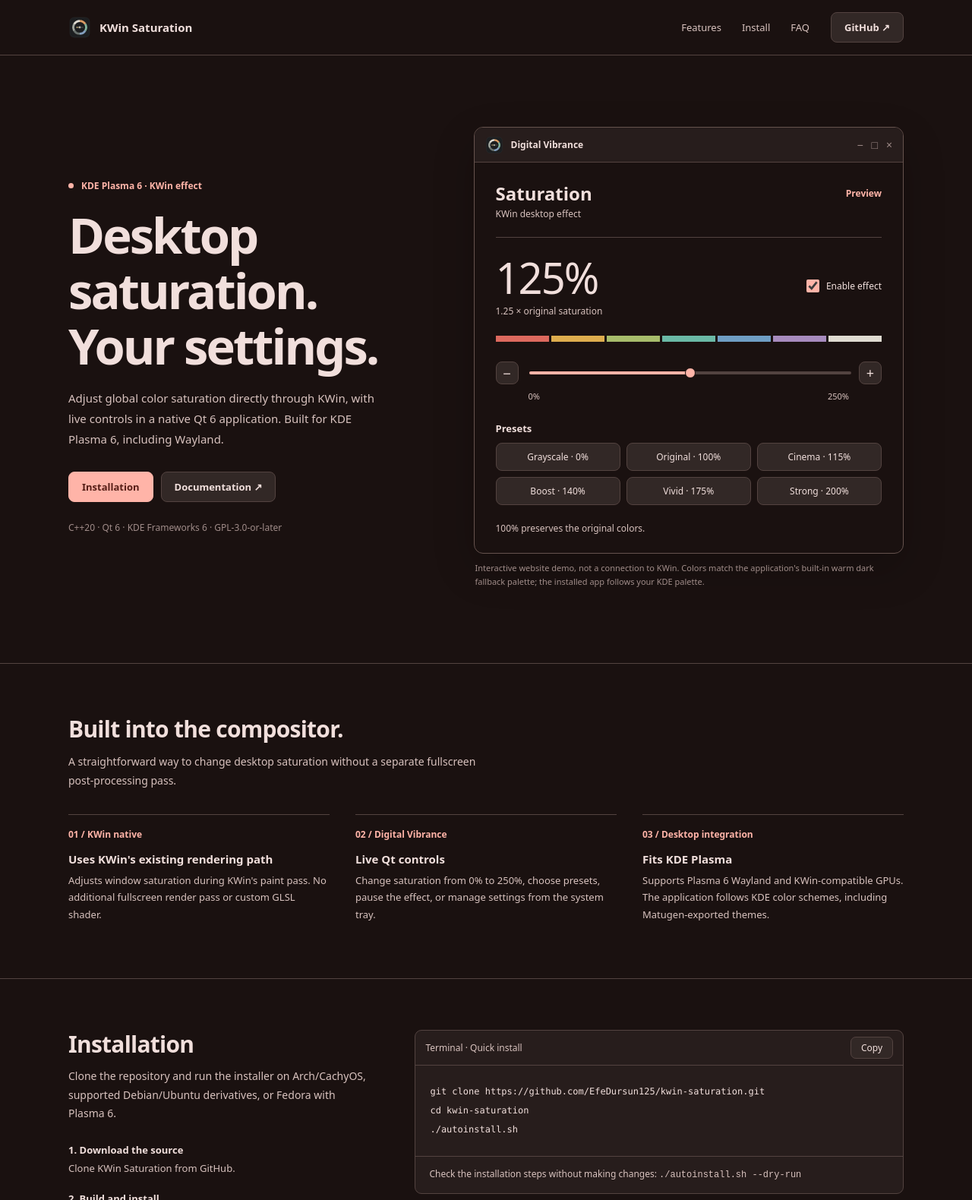
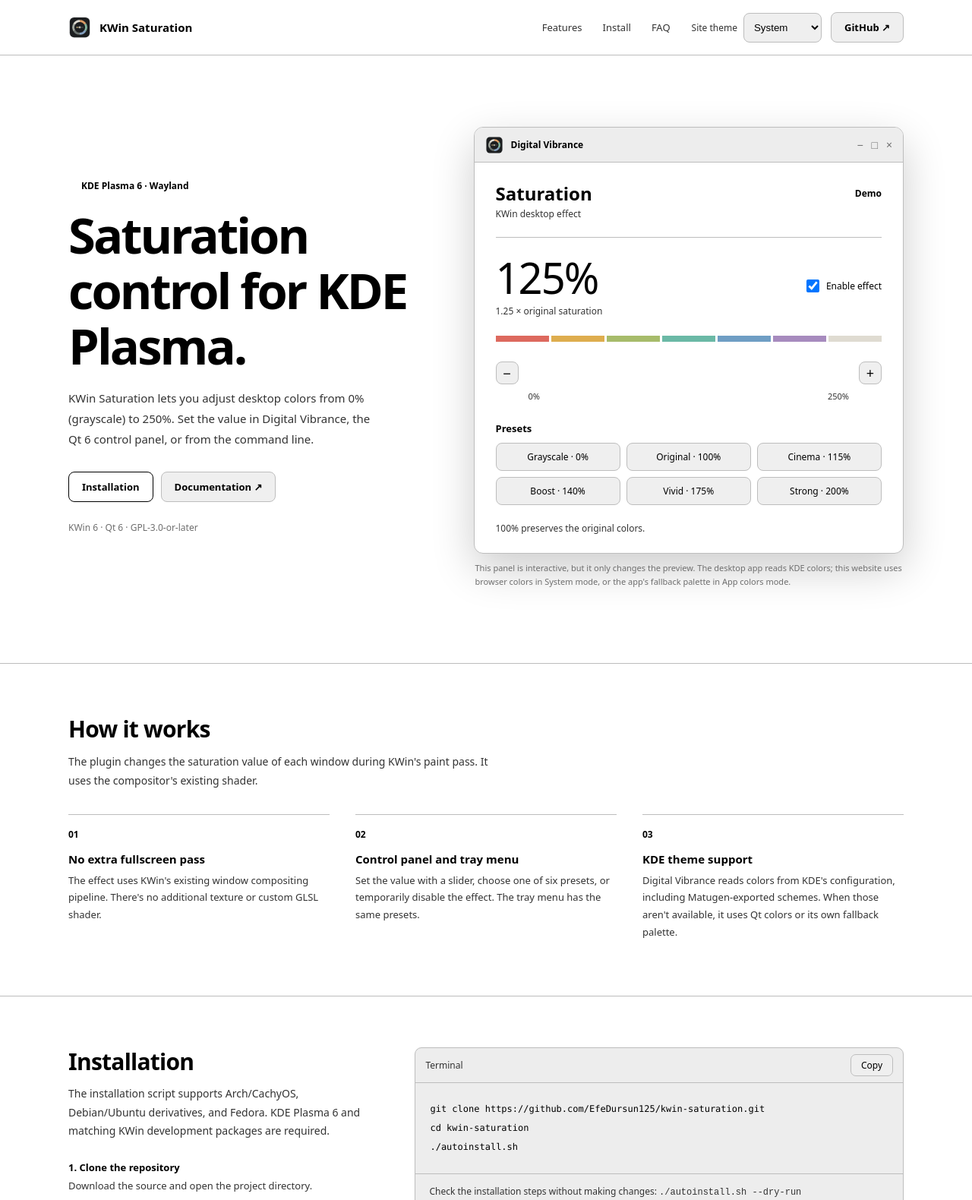
Before and after one commit to EfeDursun125/kwin-saturation, a plain HTML site: page docs/index.html in a window 1280 px wide. Shown: the top 1580 px of the page at 76% size. Drawn offline with Linux system fonts and the light colour scheme.

Commit message:
Use system browser colors and rewrite page copy in plain language

```diff
--- a/docs/index.html
+++ b/docs/index.html
@@ -4,11 +4,12 @@
   <meta charset="utf-8">
   <meta name="viewport" content="width=device-width, initial-scale=1">
   <meta name="theme-color" content="#1a1110">
-  <meta name="description" content="Control desktop saturation on KDE Plasma 6 with a native KWin effect and Qt 6 control panel.">
+  <meta name="color-scheme" content="light dark">
+  <meta name="description" content="Set desktop saturation from 0% to 250% in KDE Plasma 6. Includes a Qt control panel, presets and command-line control.">
   <meta property="og:title" content="KWin Saturation">
-  <meta property="og:description" content="Native saturation control for KDE Plasma 6.">
+  <meta property="og:description" content="Change desktop saturation in KDE Plasma 6 using a KWin effect and Qt control panel.">
   <meta property="og:type" content="website">
-  <link rel="icon" type="image/svg+xml" href="https://raw.githubusercontent.com/EfeDursun125/kwin-saturation/main/kwin-saturation.svg">
+  <link rel="icon" type="image/svg+xml" href="./kwin-saturation.svg">
   <title>KWin Saturation · KDE Plasma 6</title>
   <style>
     :root {
@@ -26,6 +27,21 @@
       --line: #534340;
       font-family: "Noto Sans", "Segoe UI", system-ui, sans-serif;
     }
+    /* Browsers expose their own system colors, not KDE's full kdeglobals palette. */
+    :root[data-theme="system"] {
+      color-scheme: light dark;
+      --window: Canvas;
+      --text: CanvasText;
+      --base: color-mix(in srgb, Canvas 93%, CanvasText 7%);
+      --button: ButtonFace;
+      --accent: AccentColor;
+      --accent-text: AccentColorText;
+      --alternate: color-mix(in srgb, AccentColor 21%, Canvas);
+      --bright-text: CanvasText;
+      --muted: color-mix(in srgb, CanvasText 80%, Canvas);
+      --mid: color-mix(in srgb, CanvasText 57%, Canvas);
+      --line: color-mix(in srgb, CanvasText 26%, Canvas);
+    }
     * { box-sizing: border-box; }
     html { scroll-behavior: smooth; scroll-padding-top: 78px; }
     body { margin: 0; background: var(--window); color: var(--text); font-size: 14px; }
@@ -41,11 +57,14 @@
     .wordmark { display: flex; align-items: center; gap: 11px; font-size: 15px; font-weight: 650; margin-right: auto; }
     .icon { width: 30px; height: 30px; display: block; flex: none; }
     .nav-links { display: flex; gap: 27px; color: var(--muted); font-size: 13px; }
-    .nav-actions { display: flex; align-items: center; }
+    .nav-actions { display: flex; align-items: center; gap: 12px; }
+    .theme-picker { display: inline-flex; align-items: center; gap: 8px; font-size: 12px; color: var(--muted); white-space: nowrap; }
+    .theme-picker select { min-height: 39px; padding: 7px 9px; border: 1px solid var(--line); border-radius: 8px; background: var(--button); color: var(--text); cursor: pointer; }
+    .theme-picker option { background: var(--window); color: var(--text); }
     .btn { display: inline-flex; justify-content: center; align-items: center; gap: 8px; min-height: 40px; padding: 9px 17px; background: var(--button); color: var(--text); border: 1px solid var(--line); border-radius: 8px; font-size: 13px; font-weight: 600; white-space: nowrap; }
-    .btn:hover { background: #433531; color: var(--text); border-color: var(--mid); }
+    .btn:hover { background: color-mix(in srgb, var(--button) 85%, var(--text)); color: var(--text); border-color: var(--mid); }
     .btn.primary { background: var(--accent); border-color: var(--accent); color: var(--accent-text); }
-    .btn.primary:hover { background: #ffd3cb; border-color: #ffd3cb; color: var(--accent-text); }
+    .btn.primary:hover { background: color-mix(in srgb, var(--accent) 85%, var(--text)); border-color: var(--accent); color: var(--accent-text); }
     .hero { display: grid; grid-template-columns: minmax(0, .9fr) minmax(0, 1.1fr); align-items: center; gap: 70px; padding-block: 94px 98px; }
     .eyebrow { display: flex; align-items: center; gap: 10px; color: var(--accent); font-size: 12px; font-weight: 600; }
     .eyebrow::before { content: ""; width: 7px; height: 7px; border-radius: 50%; background: var(--accent); }
@@ -56,7 +75,7 @@
     .hero-copy > p { color: var(--muted); max-width: 410px; line-height: 1.8; font-size: 15px; margin-bottom: 29px; }
     .hero-actions { display: flex; flex-wrap: wrap; align-items: center; gap: 10px; }
     .hero-detail { color: var(--mid); line-height: 1.7; font-size: 12px; margin-top: 24px; }
-    .app-preview { border: 1px solid #66534e; border-radius: 12px; background: var(--window); overflow: hidden; box-shadow: 0 20px 55px rgba(0,0,0,.2); }
+    .app-preview { border: 1px solid var(--line); border-radius: 12px; background: var(--window); overflow: hidden; box-shadow: 0 20px 55px rgba(0,0,0,.2); }
     .app-titlebar { display: flex; align-items: center; gap: 10px; padding: 9px 14px; background: var(--base); border-bottom: 1px solid var(--line); font-size: 12px; min-height: 46px; }
     .app-titlebar .icon { height: 24px; width: 24px; }
     .app-titlebar-name { flex: 1; font-weight: 550; }
@@ -82,7 +101,7 @@
     .color-reference span:nth-child(7) { background: #dedbd3; }
     .slider-row { display: grid; grid-template-columns: 30px minmax(0,1fr) 30px; gap: 12px; align-items: center; }
     .stepper { width: 30px; height: 30px; padding: 0; border-radius: 8px; border: 1px solid var(--line); color: var(--text); background: var(--button); font-size: 18px; line-height: 1; }
-    .stepper:hover, .preset:hover, .copy:hover { border-color: var(--mid); background: #413330; }
+    .stepper:hover, .preset:hover, .copy:hover { border-color: var(--mid); background: color-mix(in srgb, var(--button) 85%, var(--text)); }
     .range { -webkit-appearance: none; appearance: none; height: 4px; width: 100%; border-radius: 2px; background: linear-gradient(to right, var(--accent) 0 var(--fill,50%), var(--line) var(--fill,50%) 100%); cursor: pointer; }
     .range::-webkit-slider-thumb { -webkit-appearance: none; width: 14px; height: 14px; border: 1px solid var(--window); border-radius: 50%; background: var(--accent); }
     .range::-moz-range-thumb { width: 14px; height: 14px; border: 1px solid var(--window); border-radius: 50%; background: var(--accent); }
@@ -131,6 +150,9 @@
       .container { width: calc(100% - 32px); }
       .nav { min-height: 62px; gap: 12px; }
       .nav-links { display: none; }
+      .nav-actions { gap: 8px; }
+      .theme-picker > label { display: none; }
+      .theme-picker select { max-width: 99px; }
       .hero { padding-block: 48px 56px; }
       h1 { font-size: 41px; }
       h2 { font-size: 26px; }
@@ -173,17 +195,20 @@
         <span>KWin Saturation</span>
       </a>
       <div class="nav-links"><a href="#features">Features</a><a href="#install">Install</a><a href="#faq">FAQ</a></div>
-      <div class="nav-actions"><a class="btn" href="https://github.com/EfeDursun125/kwin-saturation" target="_blank" rel="noopener noreferrer">GitHub ↗</a></div>
+      <div class="nav-actions">
+        <div class="theme-picker"><label for="site-theme">Site theme</label><select id="site-theme" aria-label="Website color theme"><option value="system">System</option><option value="app">App colors</option></select></div>
+        <a class="btn" href="https://github.com/EfeDursun125/kwin-saturation" target="_blank" rel="noopener noreferrer">GitHub ↗</a>
+      </div>
     </nav>
   </header>
   <main id="top">
     <section class="container hero" aria-labelledby="hero-title">
       <div class="hero-copy">
-        <div class="eyebrow">KDE Plasma 6 · KWin effect</div>
-        <h1 id="hero-title">Desktop saturation. Your settings.</h1>
-        <p>Adjust global color saturation directly through KWin, with live controls in a native Qt 6 application. Built for KDE Plasma 6, including Wayland.</p>
+        <div class="eyebrow">KDE Plasma 6 · Wayland</div>
+        <h1 id="hero-title">Saturation control for KDE Plasma.</h1>
+        <p>KWin Saturation lets you adjust desktop colors from 0% (grayscale) to 250%. Set the value in Digital Vibrance, the Qt 6 control panel, or from the command line.</p>
         <div class="hero-actions"><a href="#install" class="btn primary">Installation</a><a class="btn" href="https://github.com/EfeDursun125/kwin-saturation/blob/main/README.md" target="_blank" rel="noopener noreferrer">Documentation ↗</a></div>
-        <div class="hero-detail">C++20 · Qt 6 · KDE Frameworks 6 · GPL-3.0-or-later</div>
+        <div class="hero-detail">KWin 6 · Qt 6 · GPL-3.0-or-later</div>
       </div>
       <div class="app-column">
         <div class="app-preview" aria-label="Interactive demonstration of the Digital Vibrance Qt control panel">
@@ -193,7 +218,7 @@
             <span class="window-controls" aria-hidden="true">− &nbsp; □ &nbsp; ×</span>
           </div>
           <div class="app-body">
-            <div class="app-heading"><div><h2>Saturation</h2><p class="app-subtitle">KWin desktop effect</p></div><span class="status" id="status">Preview</span></div>
+            <div class="app-heading"><div><h2>Saturation</h2><p class="app-subtitle">KWin desktop effect</p></div><span class="status" id="status">Demo</span></div>
             <hr class="separator">
             <div class="readout">
               <div><div class="percent" id="percent">125%</div><div class="multiplier" id="multiplier">1.25 × original saturation</div></div>
@@ -218,17 +243,17 @@
             <p class="app-footer">100% preserves the original colors.</p>
           </div>
         </div>
-        <p class="preview-caption">Interactive website demo, not a connection to KWin. Colors match the application's built-in warm dark fallback palette; the installed app follows your KDE palette.</p>
+        <p class="preview-caption">This panel is interactive, but it only changes the preview. The desktop app reads KDE colors; this website uses browser colors in System mode, or the app's fallback palette in App colors mode.</p>
       </div>
     </section>
 
     <section class="section" id="features">
       <div class="container">
-        <div class="section-intro"><h2>Built into the compositor.</h2><p>A straightforward way to change desktop saturation without a separate fullscreen post-processing pass.</p></div>
+        <div class="section-intro"><h2>How it works</h2><p>The plugin changes the saturation value of each window during KWin's paint pass. It uses the compositor's existing shader.</p></div>
         <div class="feature-grid">
-          <article class="feature"><div class="feature-number">01 / KWin native</div><h3>Uses KWin's existing rendering path</h3><p>Adjusts window saturation during KWin's paint pass. No additional fullscreen render pass or custom GLSL shader.</p></article>
-          <article class="feature"><div class="feature-number">02 / Digital Vibrance</div><h3>Live Qt controls</h3><p>Change saturation from 0% to 250%, choose presets, pause the effect, or manage settings from the system tray.</p></article>
-          <article class="feature"><div class="feature-number">03 / Desktop integration</div><h3>Fits KDE Plasma</h3><p>Supports Plasma 6 Wayland and KWin-compatible GPUs. The application follows KDE color schemes, including Matugen-exported themes.</p></article>
+          <article class="feature"><div class="feature-number">01</div><h3>No extra fullscreen pass</h3><p>The effect uses KWin's existing window compositing pipeline. There's no additional texture or custom GLSL shader.</p></article>
+          <article class="feature"><div class="feature-number">02</div><h3>Control panel and tray menu</h3><p>Set the value with a slider, choose one of six presets, or temporarily disable the effect. The tray menu has the same presets.</p></article>
+          <article class="feature"><div class="feature-number">03</div><h3>KDE theme support</h3><p>Digital Vibrance reads colors from KDE's configuration, including Matugen-exported schemes. When those aren't available, it uses Qt colors or its own fallback palette.</p></article>
         </div>
       </div>
     </section>
@@ -237,16 +262,16 @@
       <div class="container install-layout">
         <div>
           <h2>Installation</h2>
-          <p>Clone the repository and run the installer on Arch/CachyOS, supported Debian/Ubuntu derivatives, or Fedora with Plasma 6.</p>
+          <p>The installation script supports Arch/CachyOS, Debian/Ubuntu derivatives, and Fedora. KDE Plasma 6 and matching KWin development packages are required.</p>
           <div class="steps">
-            <div class="step"><strong>1. Download the source</strong><span>Clone KWin Saturation from GitHub.</span></div>
-            <div class="step"><strong>2. Build and install</strong><span>The installer resolves dependencies, builds a release version, and installs the effect and GUI.</span></div>
-            <div class="step"><strong>3. Restart your session</strong><span>Log out and back in. Open Digital Vibrance from the application menu and enable Saturation Boost in Desktop Effects if required.</span></div>
+            <div class="step"><strong>1. Clone the repository</strong><span>Download the source and open the project directory.</span></div>
+            <div class="step"><strong>2. Run the script</strong><span>It installs the build dependencies, compiles the effect, and installs the control panel.</span></div>
+            <div class="step"><strong>3. Log out and back in</strong><span>Open Digital Vibrance from the application menu. If necessary, enable Saturation Boost in Desktop Effects.</span></div>
           </div>
         </div>
         <div>
           <div class="code-panel">
-            <div class="code-heading"><span>Terminal · Quick install</span><button class="copy" type="button" data-target="install-code">Copy</button></div>
+            <div class="code-heading"><span>Terminal</span><button class="copy" type="button" data-target="install-code">Copy</button></div>
             <pre id="install-code">git clone https://github.com/EfeDursun125/kwin-saturation.git
 cd kwin-saturation
 ./autoinstall.sh</pre>
@@ -260,7 +285,7 @@ cd kwin-saturation
 
     <section class="section" id="faq">
       <div class="container faq">
-        <h2>Details & troubleshooting</h2>
+        <h2>Questions</h2>
         <details><summary>Does it support Wayland?</summary><p>Yes. KWin Saturation is a native KWin 6 effect and works with supported KDE Plasma 6 Wayland sessions.</p></details>
         <details><summary>Does it work on Plasma 5?</summary><p>No. KDE Plasma 6 and compatible KWin 6 development packages are required.</p></details>
         <details><summary>Does it add another shader pass?</summary><p>No. It uses KWin's existing compositing shader and updates the saturation value for each window during the paint pass. Performance varies with your GPU driver and workload.</p></details>
@@ -272,6 +297,24 @@ cd kwin-saturation
     <div class="container footer-inner"><span>© 2026 EfeDursun125 · KWin Saturation</span><div class="footer-links"><a href="https://github.com/EfeDursun125/kwin-saturation" target="_blank" rel="noopener noreferrer">Source code</a><a href="https://github.com/EfeDursun125/kwin-saturation/blob/main/LICENSE" target="_blank" rel="noopener noreferrer">GPL-3.0-or-later</a></div></div>
   </footer>
   <script>
+    const themeSelect = document.getElementById('site-theme');
+    const root = document.documentElement;
+    let savedTheme = 'system';
+    try { savedTheme = localStorage.getItem('kwin-site-theme') || 'system'; } catch {}
+    themeSelect.value = savedTheme === 'app' ? 'app' : 'system';
+    function setSiteTheme() {
+      root.dataset.theme = themeSelect.value;
+      const themeMeta = document.querySelector('meta[name="theme-color"]');
+      themeMeta.content = getComputedStyle(document.body).backgroundColor;
+    }
+    themeSelect.addEventListener('change', () => {
+      setSiteTheme();
+      try { localStorage.setItem('kwin-site-theme', themeSelect.value); } catch {}
+    });
+    window.matchMedia('(prefers-color-scheme: dark)').addEventListener('change', () => {
+      if (themeSelect.value === 'system') setSiteTheme();
+    });
+    setSiteTheme();
     const range = document.getElementById('saturation');
     const enabled = document.getElementById('enabled');
     const percent = document.getElementById('percent');
```
